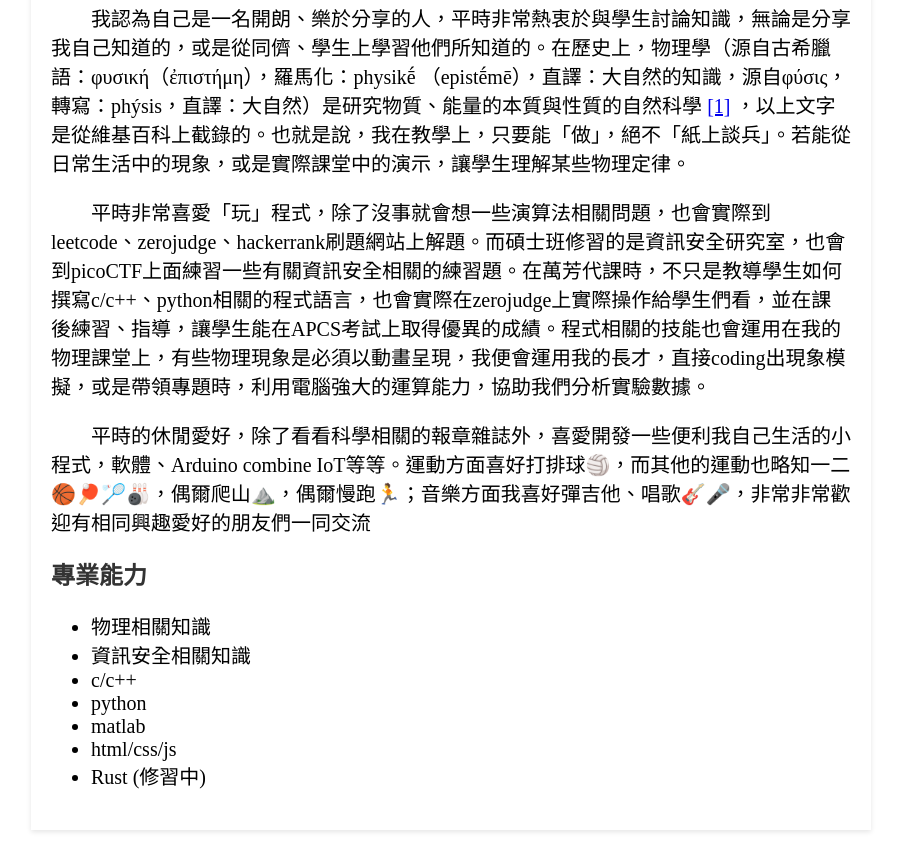
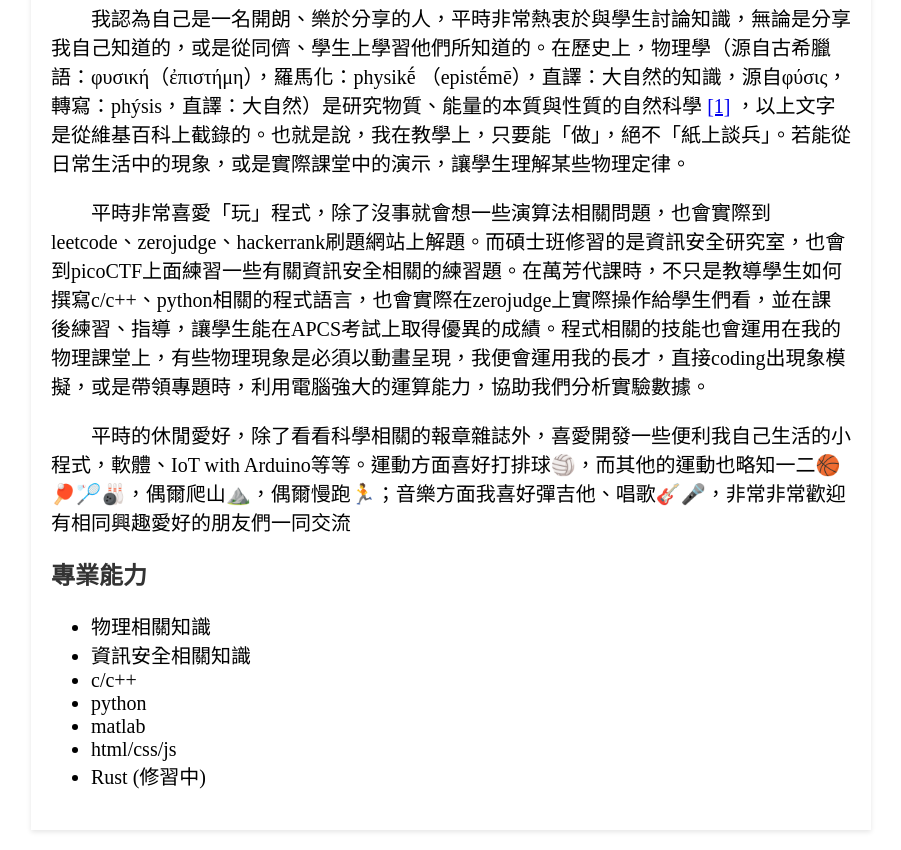
Before and after one commit to YunHsiuLu/yunhsiulu.github.io, a plain HTML site: page personal-info/index.html in a window 1280 px wide. Shown: the part 802-1652 px from the top of the page, without its empty margins (189-1090 px from the left). Drawn offline with Linux system fonts and the light colour scheme.

Commit message:
24/08/14 10:01:58 auto push

```diff
--- a/personal-info/index.html
+++ b/personal-info/index.html
@@ -46,7 +46,7 @@
 平時非常喜愛「玩」程式，除了沒事就會想一些演算法相關問題，也會實際到leetcode、zerojudge、hackerrank刷題網站上解題。而碩士班修習的是資訊安全研究室，也會到picoCTF上面練習一些有關資訊安全相關的練習題。在萬芳代課時，不只是教導學生如何撰寫c/c++、python相關的程式語言，也會實際在zerojudge上實際操作給學生們看，並在課後練習、指導，讓學生能在APCS考試上取得優異的成績。程式相關的技能也會運用在我的物理課堂上，有些物理現象是必須以動畫呈現，我便會運用我的長才，直接coding出現象模擬，或是帶領專題時，利用電腦強大的運算能力，協助我們分析實驗數據。
             </p>
             <p>
-平時的休閒愛好，除了看看科學相關的報章雜誌外，喜愛開發一些便利我自己生活的小程式，軟體、Arduino combine IoT等等。運動方面喜好打排球🏐，而其他的運動也略知一二🏀🏓🏸🎳，偶爾爬山⛰️，偶爾慢跑🏃；音樂方面我喜好彈吉他、唱歌🎸🎤，非常非常歡迎有相同興趣愛好的朋友們一同交流
+平時的休閒愛好，除了看看科學相關的報章雜誌外，喜愛開發一些便利我自己生活的小程式，軟體、IoT with Arduino等等。運動方面喜好打排球🏐，而其他的運動也略知一二🏀🏓🏸🎳，偶爾爬山⛰️，偶爾慢跑🏃；音樂方面我喜好彈吉他、唱歌🎸🎤，非常非常歡迎有相同興趣愛好的朋友們一同交流
             </p>
         </div>
         <div class="section">
```
